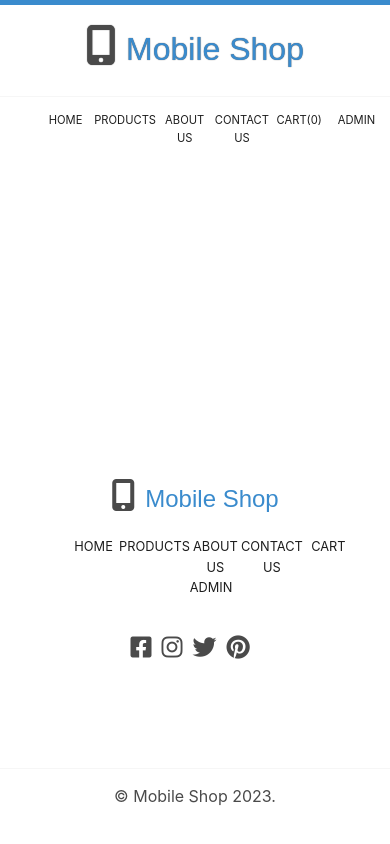
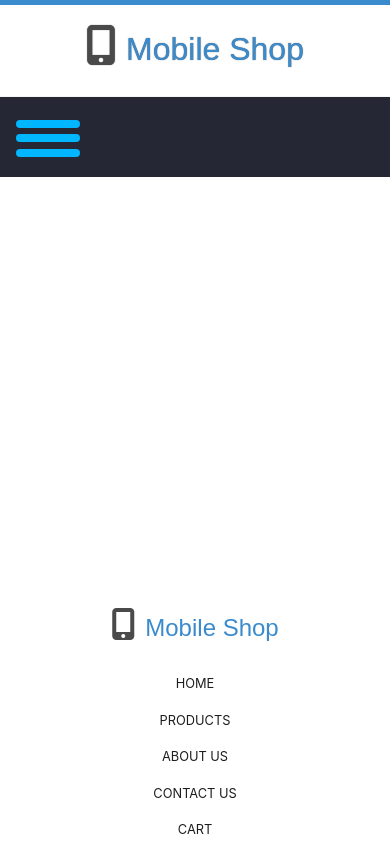
Before and after one commit to dule88/Mobile-App, a React (Create React App) app: page /products in a window 390 px wide. Shown: the top 844 px of the page. Built offline with nearby package versions, Linux system fonts and the light colour scheme; a web font is replaced by a local one.

Commit message:
Added burger menu

```diff
--- a/public/css/style.css
+++ b/public/css/style.css
@@ -256,13 +256,28 @@ footer nav ul {
   justify-content: center;
   align-items: flex-start;
   flex-direction: row;
+  margin: auto;
 }
+
+@media (max-width: 767px) {
+  footer nav ul{
+    padding-left: 0;
+  }
+}
+
 footer nav ul li {
   flex: 0 0 12%;
 }
 @media (max-width: 960px) {
   footer nav ul li {
     flex: 0 0 16%;
+  }
+}
+
+@media (max-width: 767px) {
+  footer nav ul li {
+    flex: 0 0 100%;
+    margin: 0.5rem auto;
   }
 }
 footer nav ul li a {
--- a/src/App.js
+++ b/src/App.js
@@ -2,7 +2,7 @@ import './App.css';
 
 // Components
 import Topbar from './components/Topbar';
-import Navbar from './components/Navbar';
+import Navbar from './components/Navbar/Navbar';
 import Footer from './components/Footer';
 
 // Pages
--- a/src/components/Navbar.js
+++ /dev/null
@@ -1,40 +0,0 @@
-import React, { useContext } from 'react';
-import { Link } from 'react-router-dom';
-
-import CartContext from '../contexts/CartContext';
-
-
-
-const Navbar = () => {
-
-    const {cart} = useContext(CartContext);
-
-  return (
-    <>
-         <nav>
-            <ul>
-                <li>
-                    <Link to="/">Home</Link>
-                </li>
-                <li>
-                    <Link to="products">Products</Link>
-                </li>
-                <li>
-                    <Link to="about">About us</Link>
-                </li>
-                <li>
-                    <Link to="contact">Contact us</Link>
-                </li>
-                <li>
-                    <Link to="cart">Cart({cart.length})</Link>
-                </li>
-                <li>
-                    <Link to="admin">Admin</Link>
-                </li>
-            </ul>
-        </nav>
-    </>
-  )
-}
-
-export default Navbar;
--- /dev/null
+++ b/src/components/Navbar/Navbar.css
@@ -0,0 +1,91 @@
+
+.nav-burger {
+    display: none ;
+}
+@media (max-width: 767px) {
+
+    .navigation-div{
+        width: 100%;
+        height: 25vh;
+    }
+
+    .burger-nav {
+        width: 100%;
+        height: 5em;
+        background-color: rgb(37, 39, 53);
+        display: flex;
+        justify-content: flex-start;
+        padding: 1em;
+    }
+
+    .nav-burger {
+        display: contents;
+    }
+    .not-burger {
+        display: none;
+    }
+
+
+    .burger-menu{
+        height: 100%;
+        width: 4em;
+        font-display: flex;
+        flex-direction: column;
+        align-items: flex-start;
+        justify-content: space-between;
+        cursor: pointer;
+
+    }
+
+    .burger-bar{
+        width: 4em;
+        margin: 0.4em 0;
+        height: 0.5em;
+        background-color: rgb(0, 183, 255);
+        border-radius: 0.5em;
+    }
+
+    .menu {
+        width: 100%;
+        height: 25vh;
+        background-color: rgb(154, 182, 240);
+        position: absolute;
+    }
+
+    /* ----------------- SLIDING MENU -------------------- */
+
+    .hidden {
+        display: none;
+    }
+
+    .visible {
+        display: inherit;
+    }
+
+
+    /* -------- animations --------------- */
+
+    .burger-bar.clicked:nth-child(1) {
+        transform: rotate(45deg) translate(0.3em, 1em);
+        transition: ease-out 0.5s;
+    }
+
+    .burger-bar.clicked:nth-child(2) {
+        transform: scale(0);
+        transition: ease-out 0.5s;
+    }
+
+    .burger-bar.clicked:nth-child(3) {
+        transform: rotate(135deg) translate(-0.3em, 1em);
+        transition: ease-out 0.5s;
+    }
+
+    /* unclicked */
+
+    .burger-bar.unclicked {
+        transform: rotate(0) translate(0);
+        transition: cubic-bezier(0.1, 0.885, 0.3, 1) 0.5s;
+    }
+
+
+  }
--- /dev/null
+++ b/src/components/Navbar/Navbar.js
@@ -0,0 +1,91 @@
+import React, { useContext,useState } from 'react';
+import { Link } from 'react-router-dom';
+import './Navbar.css';
+
+
+import CartContext from '../../contexts/CartContext';
+
+
+
+const Navbar = () => {
+
+    // to change burger classes
+
+    const [burger_class, setBurgerClass] = useState('burger-bar unclicked');
+    const [menu_class, setMenuClass] = useState('menu hidden');
+    const [isMenuClicked, setIsMenuClicked] = useState(false);
+
+    // toggle burger menu change
+
+    const updateMenu = () => {
+        if(!isMenuClicked) {
+            setBurgerClass('burger-bar clicked');
+            setMenuClass('menu visible');
+        }
+        else {
+            setBurgerClass('burger-bar unclicked');
+            setMenuClass('menu hidden');
+        }
+        setIsMenuClicked(!isMenuClicked);
+    };
+
+    const {cart} = useContext(CartContext);
+
+  return (
+    <>
+        <div className='navigation-div'>
+            <nav className='burger-nav'>
+                <div className='burger-menu' onClick={updateMenu}>
+                    <div className={burger_class}></div>
+                    <div className={burger_class}></div>
+                    <div className={burger_class}></div>
+                </div>
+                <ul className='not-burger'>
+                    <li>
+                        <Link to="/">Home</Link>
+                    </li>
+                    <li>
+                        <Link to="products">Products</Link>
+                    </li>
+                    <li>
+                        <Link to="about">About us</Link>
+                    </li>
+                    <li>
+                        <Link to="contact">Contact us</Link>
+                    </li>
+                    <li>
+                        <Link to="cart">Cart({cart.length})</Link>
+                    </li>
+                    <li>
+                        <Link to="admin">Admin</Link>
+                    </li>
+                </ul>
+            </nav>
+            <div className={menu_class}>
+            <ul className='nav-burger'>
+                    <li>
+                        <Link to="/">Home</Link>
+                    </li>
+                    <li>
+                        <Link to="products">Products</Link>
+                    </li>
+                    <li>
+                        <Link to="about">About us</Link>
+                    </li>
+                    <li>
+                        <Link to="contact">Contact us</Link>
+                    </li>
+                    <li>
+                        <Link to="cart">Cart({cart.length})</Link>
+                    </li>
+                    <li>
+                        <Link to="admin">Admin</Link>
+                    </li>
+                </ul>
+            </div>
+        </div>
+    </>
+  )
+}
+
+export default Navbar;
```
